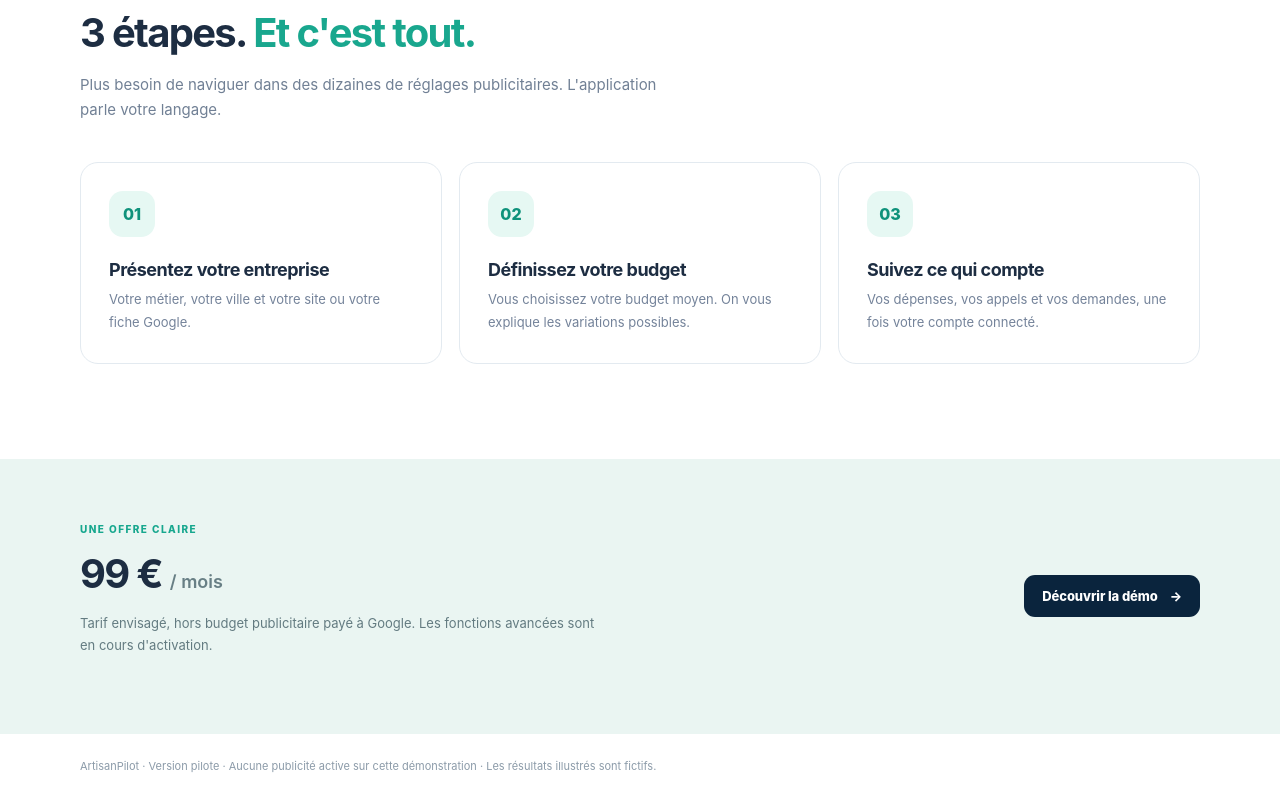
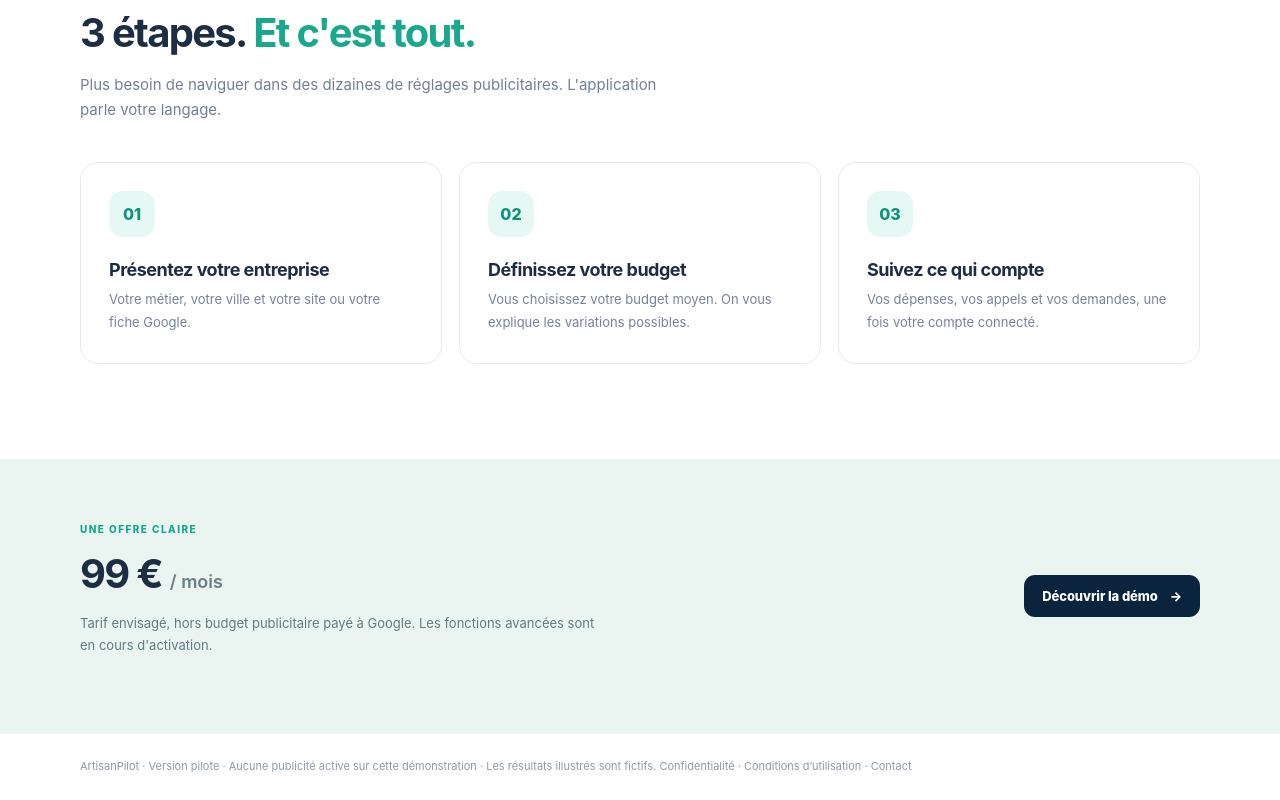
Before and after one commit to touiferfarid-spec/ARTISANTPILOT, a website: page public/index.html in a window 1280 px wide. Shown: the part 809-1609 px from the top of the page. Drawn offline with nearby package versions, Linux system fonts and the light colour scheme; no server answers.

Commit message:
Expose OAuth legal pages as public routes and add navigation links

```diff
--- a/public/index.html
+++ b/public/index.html
@@ -57,7 +57,7 @@
       </div>
     </section>
     <section id="offre" class="offer-section"><div class="container offer-inner"><div><div class="eyebrow">UNE OFFRE CLAIRE</div><h2>99 € <span>/ mois</span></h2><p>Tarif envisagé, hors budget publicitaire payé à Google. Les fonctions avancées sont en cours d'activation.</p></div><button id="offerStart" class="btn btn-dark">Découvrir la démo <span>→</span></button></div></section>
-    <footer class="marketing-footer container">ArtisanPilot · Version pilote · Aucune publicité active sur cette démonstration · Les résultats illustrés sont fictifs.</footer>
+    <footer class="marketing-footer container">ArtisanPilot · Version pilote · Aucune publicité active sur cette démonstration · Les résultats illustrés sont fictifs. <a href="/privacy">Confidentialité</a> · <a href="/terms">Conditions d’utilisation</a> · <a href="mailto:ecomstability@gmail.com">Contact</a></footer>
   </main>
   <main id="appView" class="app hidden">
     <div class="app-shell">
@@ -151,7 +151,7 @@
   <div id="authOverlay" class="modal-backdrop hidden" role="dialog" aria-modal="true" aria-labelledby="authTitle">
     <div class="modal auth-modal"><button id="closeAuth" type="button" class="modal-close" aria-label="Fermer">×</button><div class="modal-mark">A✳</div><h2 id="authTitle">Créer mon compte artisan</h2><p>Votre espace personnel. Vous pourrez modifier tous vos réglages à tout moment.</p>
       <form id="authForm"><label class="form-field">Adresse email<input id="authEmail" type="email" autocomplete="email" required placeholder="vous@entreprise.fr"></label><label class="form-field">Mot de passe<input id="authPassword" type="password" minlength="12" maxlength="160" autocomplete="new-password" required placeholder="12 caractères minimum"></label><p class="feedback feedback-error" id="authFeedback" role="alert"></p><button class="btn btn-green btn-full" id="authSubmit" type="submit">Créer mon compte <span>→</span></button></form>
-      <button id="authSwitch" class="auth-switch">J'ai déjà un compte · Se connecter</button><p class="legal-note">Version pilote : l'email n'est pas encore vérifié automatiquement. N'utilisez pas de mot de passe réutilisé ailleurs.</p>
+      <button id="authSwitch" class="auth-switch">J'ai déjà un compte · Se connecter</button><p class="legal-note">Version pilote : l'email n'est pas encore vérifié automatiquement. N'utilisez pas de mot de passe réutilisé ailleurs. En créant un compte, vous acceptez nos <a href="/terms" target="_blank" rel="noopener noreferrer">conditions d’utilisation</a> et reconnaissez avoir pris connaissance de notre <a href="/privacy" target="_blank" rel="noopener noreferrer">politique de confidentialité</a>.</p>
     </div>
   </div>
   <div id="toast" class="toast hidden" role="status"></div>
```
